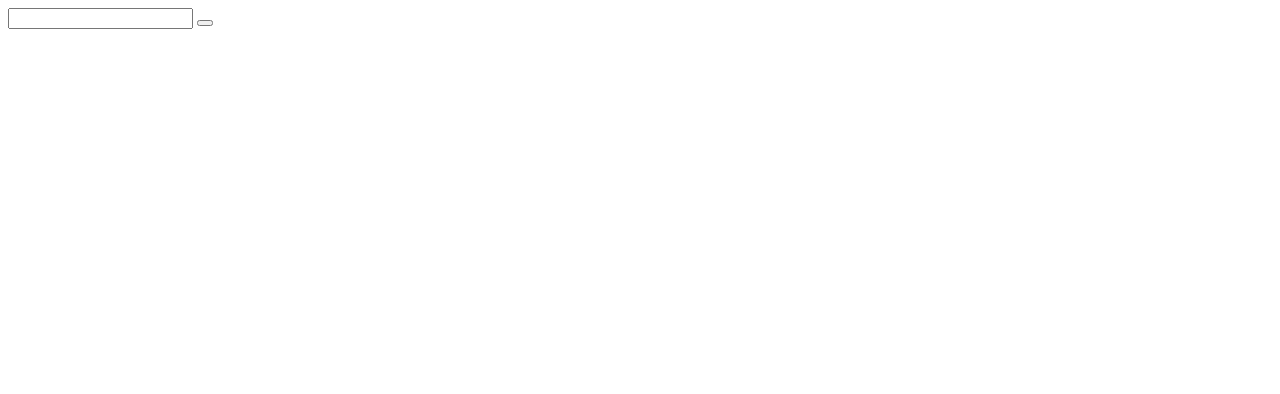
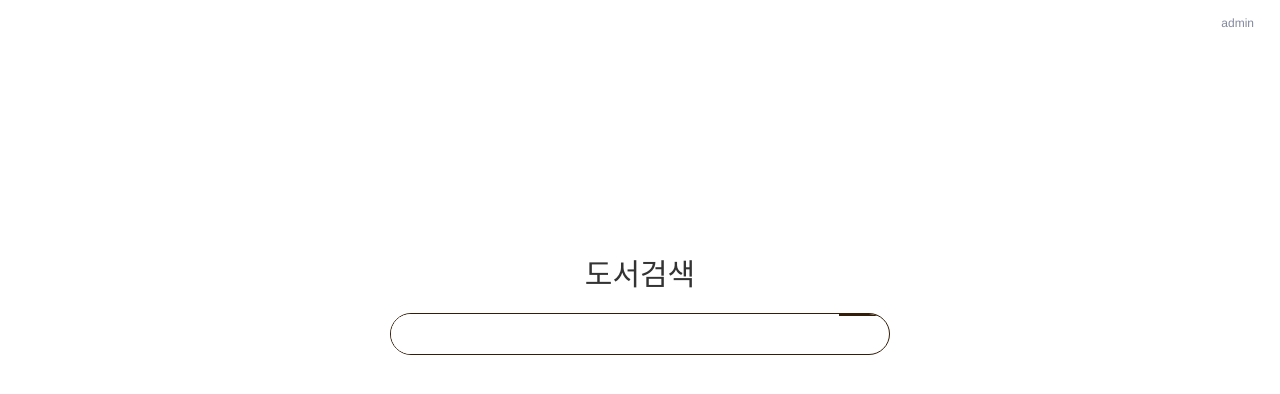
Before and after one commit to naeun31/bookstore, a plain HTML site: page web/www/index.html in a window 1280 px wide. Drawn offline with Linux system fonts and the light colour scheme; files that its build step writes are made by us from their sources; some icons are missing.

Commit message:
메인페이지 ui수정

```diff
--- a/web/www/css/style.css
+++ b/web/www/css/style.css
@@ -259,6 +259,54 @@ button:hover {
 
 }
 
+.search-wrap {
+    margin-top:20%;
+}
+.search-wrap h2 {
+    text-align: center;
+    font-weight:normal;
+    margin:0 0 15px;
+}
+.search-wrap h2 i {
+    font-size: 38px;
+    vertical-align: middle;
+    margin-top:-7px;
+    color: #331e0a;
+}
+.search-box {
+    margin:auto;
+    width: 500px;
+    border:1px solid #331e0a;
+    border-radius:25px;
+    font-size: 0;
+    overflow:hidden;
+}
+.search-box > * {
+    vertical-align: top;
+}
+.search-box input {
+    width:calc(100% - 50px);
+    border:0;
+    height:40px;
+    font-size: 17px;
+}
+.search-box button {
+    width: 50px;
+    line-height:40px;
+    font-size: 20px;
+    background-color: #331e0a;
+    color:#fff;
+}
+.admin {
+    position: fixed;
+    right: 10px;
+    top: 10px;
+    border-radius: 5px;
+    font-size: 12px;
+    line-height:25px;
+    padding:0 15px;
+}
+
 @media (min-width: 576px) {
     .modal-dialog {
         max-width: 270px;
--- a/web/www/index.html
+++ b/web/www/index.html
@@ -5,11 +5,26 @@
     <meta http-equiv="X-UA-Compatible" content="IE=edge">
     <meta name="viewport" content="width=device-width, initial-scale=1.0">
     <title>도서통합검색</title>
+    <link rel="stylesheet" href="//cdn.jsdelivr.net/npm/xeicon@2.3.3/xeicon.min.css">
+    <link rel="stylesheet" href="../lib/bootstrap-4.2.1/css/bootstrap.css">
+    <link rel="stylesheet" href="../css/style.css">
 </head>
 <body>
-    <div class="search-box">
-        <input type="text">
-        <button></button>
+    <div class="wrap">
+        <div class="search-wrap">
+            <h2><i class="xi-book"></i> 도서검색</h2>
+            <div class="search-box">
+                <input type="text">
+                <button><i class="xi-search"></i></button>
+            </div>
+        </div>
+        <div class="search-list">
+
+        </div>
     </div>
+    <a class="admin btn btn-secondary" href="./admin.html">admin</a>
+
+    <style>
+    </style>
 </body>
 </html>
```
